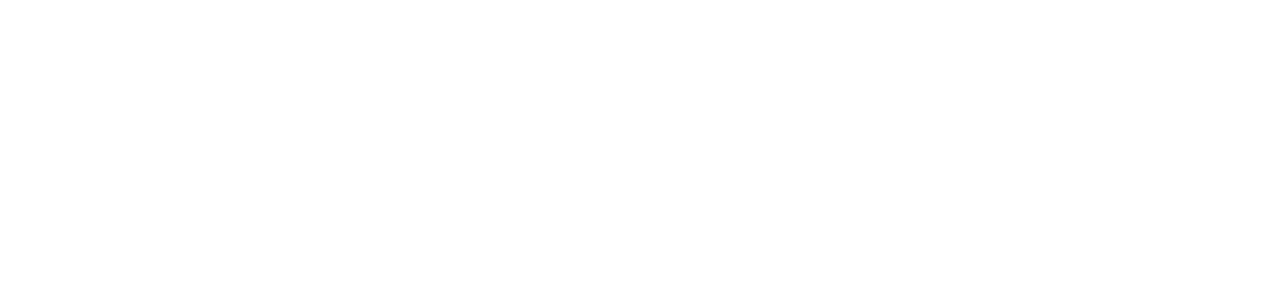
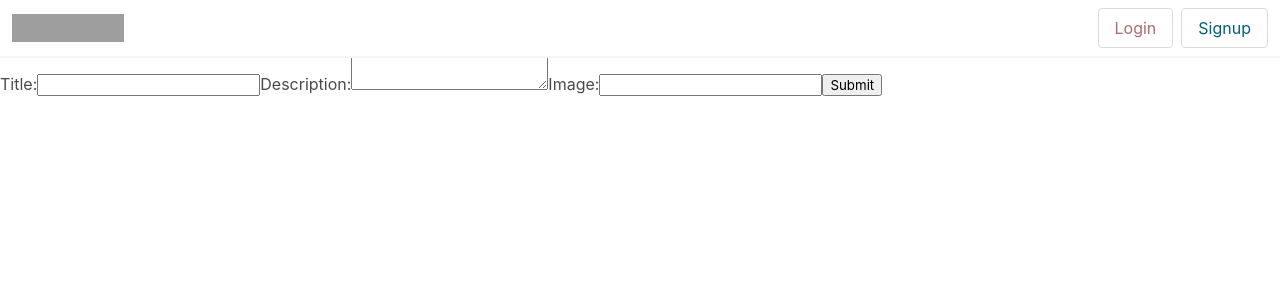
Before and after one commit to AndresCravioto/Oni, a React (Create React App) app: page /categories/create in a window 1280 px wide. Shown: the top 300 px of the page. Built offline with nearby package versions, Linux system fonts and the light colour scheme; grey boxes are pictures that could not be loaded.

Commit message:
add create category form

```diff
--- a/package.json
+++ b/package.json
@@ -6,8 +6,10 @@
     "@testing-library/jest-dom": "^4.2.4",
     "@testing-library/react": "^9.3.2",
     "@testing-library/user-event": "^7.1.2",
+    "axios": "^0.19.2",
     "bulma": "^0.8.1",
     "bulma-carousel": "^4.0.4",
+    "dotenv": "^8.2.0",
     "react": "^16.13.1",
     "react-dom": "^16.13.1",
     "react-router-dom": "^5.1.2",
--- a/src/App.js
+++ b/src/App.js
@@ -2,6 +2,7 @@
 import React from 'react';
 import Home from './components/Pages/Home.js';
 import Categories from './components/Pages/Categories.js';
+import CreateCategory from './components/Pages/CreateCategory';
 
 
 function App() {
@@ -10,6 +11,7 @@
       <Switch>
         <Route exact path='/' render={() => <Home/>}/>
         <Route exact path='/categories' render={() => <Categories/>}/>
+        <Route exact path='/categories/create' render={() => <CreateCategory/>}/>
       </Switch>
     </div>
   );
--- /dev/null
+++ b/src/Services/categoryService.js
@@ -0,0 +1,28 @@
+import axios from 'axios';
+
+class CategoryService {
+  constructor() {
+    let service = axios.create({
+      baseURL: process.env.REACT_APP_API_URL,
+      withCredentials: true
+    });
+    this.service = service;
+  }
+
+  getAll = () => {
+    return this.service.get('/categories')
+    .then(response => response.data.tests)
+  }
+
+  getById = id => {
+    return this.service.get(`/categories/${id}`)
+    .then(response => response.data)
+  }
+
+  createCategory = categoryBody => {
+    return this.service.post('/category/create', categoryBody)
+    .then(response => response.data)
+  }
+}
+
+export default CategoryService;
--- /dev/null
+++ b/src/components/Category/CreateCategoryForm.js
@@ -0,0 +1,45 @@
+import React, { useState } from 'react';
+import CategoryService from '../../Services/categoryService.js';
+
+const CreateCategoryForm = props => {
+
+    const [ formState, updateFormState ] = useState({
+        categoryName: '',
+        description: '',
+        image: '',
+    })
+
+    const categoryService = new CategoryService();
+
+    const handleFormSubmit = e => {
+        e.preventDefault();
+        categoryService.createCategory(formState)
+        updateFormState({
+            categoryName: '',
+            description: '',
+            image: ''
+        })
+    }
+
+    const handleChange = (event) => {
+        const { name, value } = event.target;
+        updateFormState(Object.assign({}, formState, {[name]: value}))
+        console.log(formState);
+    }
+
+    return (
+        <div>
+            <form onSubmit={handleFormSubmit}>
+                <label>Title:</label>
+                    <input type="text" name="categoryName" value={formState.categoryName} onChange={ e => handleChange(e)}/>
+                <label>Description:</label>
+                    <textarea name="description" value={formState.description} onChange={ e => handleChange(e)} />
+                <label>Image:</label>
+                    <input type="text" name="image" value={formState.image} onChange={ e => handleChange(e)}/>
+                <input type="submit" value="Submit" />
+            </form>
+        </div>
+    )
+}
+
+export default CreateCategoryForm
--- /dev/null
+++ b/src/components/Pages/CreateCategory.js
@@ -0,0 +1,15 @@
+import React, { Component } from "react";
+import Navbar from "../global/Navbar.js";
+import CreateCategoryForm from "../Category/CreateCategoryForm.js";
+
+
+export default class Home extends Component {
+    render() {
+      return (
+        <div>
+            <Navbar/>
+            <CreateCategoryForm/>
+        </div>
+        );
+    }
+}
```
Also changed, not shown: src/components/Pages/Home.js (indentation only), 2 other files (tests, documents, lock files or other folders).
